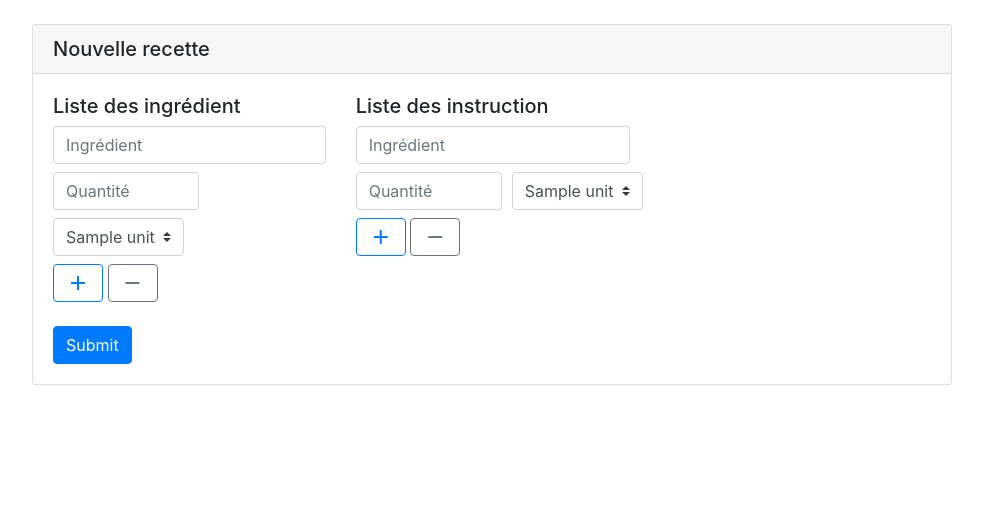
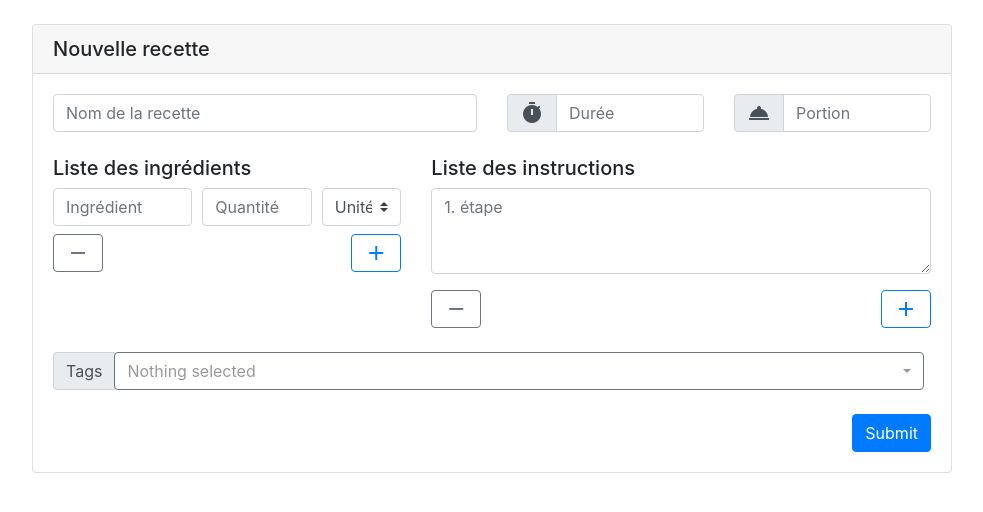
Before and after one commit to ArnaudDroxler/Recipe, a Django app: page /recipe/add in a window 1280 px wide. Shown: the part 56-568 px from the top of the page, without its empty margins (148-1131 px from the left). Run offline with Django 3.2, Linux system fonts and the light colour scheme; a user stored in the database is signed in; tables that the repository leaves empty hold one stand-in row (values such as "Sample post"); some libraries are stand-ins or nearby versions.

Commit message:
finish add recipe template

```diff
--- a/Recipe/RecipeApp/static/RecipeApp/add_recipe.js
+++ b/Recipe/RecipeApp/static/RecipeApp/add_recipe.js
@@ -15,6 +15,7 @@ var instruction_template = $("#instruction_template").html();
 var instruction_target = $("#instruction_target")
 var instruction_inputRow = [];
 
+
 $( "#add_ingredient" ).click(function() {
     add_ingredient_rows()
 });
@@ -25,10 +26,7 @@ $( "#remove_ingredient" ).click(function() {
 
 function add_ingredient_rows(){
     if(ingredient_count <= ingredient_max){
-      inputRow = {
-        count : ingredient_count
-      }
-      var html = Mustache.render(ingredient_template, inputRow);
+      var html = ingredient_template.split('[[ count ]]').join(ingredient_count)
       ingredient_target.append(html);
       ingredient_count++;
     }
@@ -54,10 +52,7 @@ $( "#remove_instruction" ).click(function() {
 
 function add_instruction_rows(){
     if(instruction_count <= instruction_max){
-      inputRow = {
-        count : instruction_count
-      }
-      var html = Mustache.render(instruction_template, inputRow);
+      var html = instruction_template.split('[[ count ]]').join(instruction_count)
       instruction_target.append(html);
       instruction_count++;
     }
--- a/Recipe/RecipeApp/templates/add_recipe.html
+++ b/Recipe/RecipeApp/templates/add_recipe.html
@@ -3,7 +3,9 @@
 
 {% load bootstrap4 %}
 
-{% block head %}<script src="{% static "/RecipeApp/mustache.min.js" %}"></script>{% endblock %}
+{% block head %}
+{% endblock %}
+
 
 
 {% block title %}Nouvelle recette -{% endblock %}
@@ -11,31 +13,70 @@
 {% block content %}
 {% if user.is_authenticated %}
 
+
     <div class="card">
         <h5 class="card-header">Nouvelle recette</h5>
         <div class="card-body">
             <form action="{% url 'add_recipe' %}" methode="post" >
             {% csrf_token %}
+               <div class="row">
+
+                    <div class="col-6">
+                        <input type="text" class="form-control" name="recipe_name" placeholder="Nom de la recette">
+                    </div>
+                    <div class="col-3">
+                        <div class="input-group">
+                            <div class="input-group-prepend">
+                            <div class="input-group-text"><i class="material-icons md-36" style="display: inline-flex;vertical-align: text-bottom;">timer</i></div>
+                            </div>
+                            <input type="number" class="form-control" name="recipe_duration" placeholder="Durée">
+                        </div>
+                    </div>
+                    <div class="col-3">
+                         <div class="input-group">
+                            <div class="input-group-prepend">
+                            <div class="input-group-text"><i class="material-icons md-36" style="display: inline-flex;vertical-align: text-bottom;">room_service</i></div>
+                            </div>
+                            <input type="number" class="form-control" name="recipe_serving" placeholder="Portion">
+                        </div>
+                    </div>
+                </div>
+                <hr class="mt-0 mb-4 hr-transparent">
                 <div class="row">
-                    <div class="col-4">
-                        <h5 class="title">Liste des ingrédient</h5>
+                    <div class="col-5">
+                        <h5 class="title">Liste des ingrédients</h5>
                         <div id="ingredient_target">
                         </div>
-                        <button type="button" class="btn btn-outline-primary" id="add_ingredient"><i style="vertical-align: bottom;" class="material-icons">add</i></button>
+                        <button type="button" class="btn btn-outline-primary float-right" id="add_ingredient"><i style="vertical-align: bottom;" class="material-icons">add</i></button>
                         <button type="button" class="btn btn-outline-secondary" id="remove_ingredient"><i style="vertical-align: bottom;" class="material-icons">remove</i></button>
                     </div>
-                    <div class="col-6">
-                        <h5 class="title">Liste des instruction</h5>
+                    <div class="col-7">
+                        <h5 class="title">Liste des instructions</h5>
                         <div id="instruction_target">
                         </div>
-                        <button type="button" class="btn btn-outline-primary" id="add_instruction"><i style="vertical-align: bottom;" class="material-icons">add</i></button>
+                        <button type="button" class="btn btn-outline-primary float-right" id="add_instruction"><i style="vertical-align: bottom;" class="material-icons">add</i></button>
                         <button type="button" class="btn btn-outline-secondary" id="remove_instruction"><i style="vertical-align: bottom;" class="material-icons">remove</i></button>
                     </div>
                 </div>
                 <hr class="mt-0 mb-4 hr-transparent">
-                <div class="row">
-                    <div class="col-9">
-                        <input type="submit"class="btn btn-primary"  value="Submit">
+                <div class="row ">
+                    <div class="col">
+                        <div class="input-group">
+                            <div class="input-group-prepend">
+                                <label class="input-group-text" for="inputGroupSelect01">Tags</label>
+                            </div>
+                            <select class="selectpicker" data-style="btn-outline-secondary"  data-width="92.2%" multiple>
+                                {% for tag in tags %}
+                                    <option>{{tag.tag}}</option>
+                                {% endfor %}
+                            </select>
+                        </div>
+                    </div>
+                </div>
+                <hr class="mt-0 mb-4 hr-transparent">
+                <div class="row ">
+                    <div class="col">
+                        <input type="submit"class="btn btn-primary  float-right"  value="Submit">
                     </div>
                 </div>
             </form>
@@ -49,14 +90,15 @@
 
 <script type="text/template" id="ingredient_template">
     <div class="form-row align-items-center" id="ingredient_row">
-        <div class="col-auto">
-            <input type="text" class="form-control mb-2" id="name_{{count}}" placeholder="Ingrédient">
+        <div class="col">
+            <input type="text" class="form-control mb-2" name="ingredient_name_[[ count ]]" placeholder="Ingrédient">
         </div>
-        <div class="col-auto">
-            <input type="number" class="form-control mb-2" id="amount_{{count}}" placeholder="Quantité" min="1" max="100000">
+        <div class="col-4">
+            <input type="number" class="form-control mb-2" name="ingredient_amount_[[ count ]]" placeholder="Quantité" min="1" max="100000">
         </div>
-        <div class="col-auto">
-            <select class="custom-select mb-2" id="unit_select_{{count}}">
+        <div class="col-3">
+            <select class="custom-select mb-2" name="ingredient_unit_select_[[ count ]]" placeholder="Unité">
+                <option selected>Unité</option>
                 {% for unit in units %}
                     <option value="{{unit.id}}">{{ unit.name }}</option>
                 {% endfor %}
@@ -66,19 +108,11 @@
 </script>
 
 <script type="text/template" id="instruction_template">
-    <div class="form-row align-items-center" id="instruction_row">
-        <div class="col-auto">
-            <input type="text" class="form-control mb-2" id="name_{{count}}" placeholder="Ingrédient">
-        </div>
-        <div class="col-auto">
-            <input type="number" class="form-control mb-2" id="amount_{{count}}" placeholder="Quantité" min="1" max="100000">
-        </div>
-        <div class="col-auto">
-            <select class="custom-select mb-2" id="unit_select_{{count}}">
-                {% for unit in units %}
-                    <option value="{{unit.id}}">{{ unit.name }}</option>
-                {% endfor %}
-            </select>
+    <div class="row" id="instruction_row">
+        <div class="col">
+          <div class="form-group">
+                <textarea class="form-control"  id="text_[[ count ]]" name="text_[[ count ]]"rows="3" placeholder="[[ count ]]. étape"></textarea>
+            </div>
         </div>
     </div>
 </script>
@@ -86,5 +120,4 @@
 <script src="{% static "/RecipeApp/add_recipe.js" %}"></script>
 
 
-
 {% endblock %}
--- a/Recipe/RecipeApp/templates/base.html
+++ b/Recipe/RecipeApp/templates/base.html
@@ -7,9 +7,11 @@
     <meta http-equiv="Content-Type" content="text/html; charset=utf-8">
     <link rel="stylesheet" href="{% static "/RecipeApp/style.css" %}">
     <link rel="stylesheet" href="https://maxcdn.bootstrapcdn.com/bootstrap/4.3.1/css/bootstrap.min.css">
+    <link rel="stylesheet" href="https://cdn.jsdelivr.net/npm/bootstrap-select@1.13.9/dist/css/bootstrap-select.min.css">
     <script src="https://ajax.googleapis.com/ajax/libs/jquery/3.4.0/jquery.min.js"></script>
     <script src="https://cdnjs.cloudflare.com/ajax/libs/popper.js/1.14.7/umd/popper.min.js"></script>
     <script src="https://maxcdn.bootstrapcdn.com/bootstrap/4.3.1/js/bootstrap.min.js"></script>
+    <script src="https://cdn.jsdelivr.net/npm/bootstrap-select@1.13.9/dist/js/bootstrap-select.min.js"></script>
     <link href="https://fonts.googleapis.com/icon?family=Material+Icons" rel="stylesheet">
     {% block head %}{% endblock %}
     <title>{% block title %}{% endblock %} Recipe</title>
--- a/Recipe/RecipeApp/views.py
+++ b/Recipe/RecipeApp/views.py
@@ -17,7 +17,8 @@ def add_recipe(request):
             pass
         if request.method == 'GET':
             units_all = Unit.objects.all()
-            context = {'add_recipe': 'active', 'units': units_all}
+            tags_all = Tag.objects.all()
+            context = {'add_recipe': 'active', 'units': units_all, 'tags': tags_all,}
             return render(request, 'add_recipe.html', context)
 
 
```
Also changed, not shown: Recipe/req.txt (added, +18 -0 lines), Recipe/RecipeApp/static/RecipeApp/gear.svg (deleted), Recipe/RecipeApp/static/RecipeApp/mustache.min.js (deleted).
